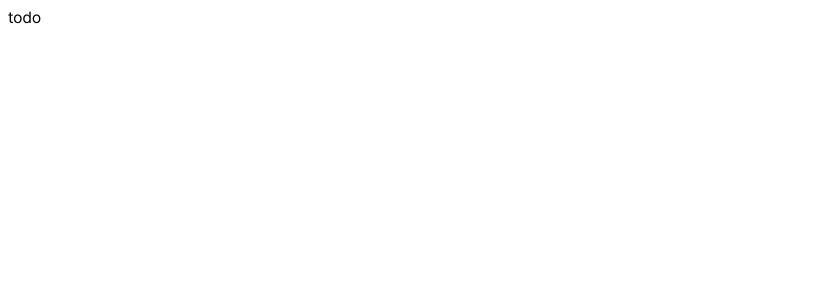
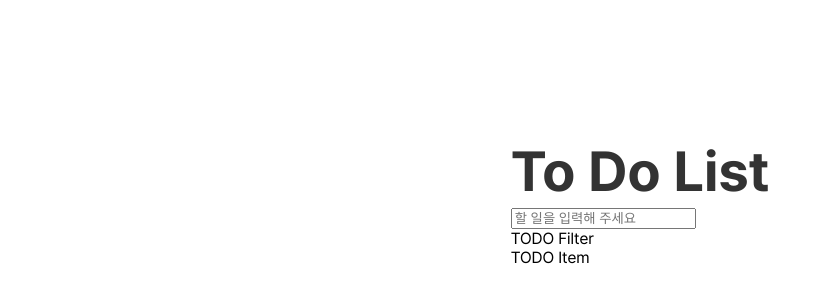
Before and after one commit to jdm1219/todo-myfair, a Next.js app: page / in a window 1280 px wide. Shown: the top 302 px of the page, without its empty margins (0-823 px from the left). Built offline with nearby package versions, Linux system fonts and the light colour scheme.

Commit message:
feat: Todo 관련 component 파일 추가

```diff
--- a/src/components/pages/TodoUserListPage.tsx
+++ b/src/components/pages/TodoUserListPage.tsx
@@ -1,15 +1,21 @@
 "use client";
 import React from "react";
 import styled from "@emotion/styled";
+import Todo from "../todo/Todo";
 
-const Container = styled.div``;
+const Container = styled.div`
+  display: flex;
+  flex-direction: column;
+  align-items: center;
+  padding: 128px 0;
+`;
 
 interface Props {}
 
 const TodoUserListPage = ({}: Props) => {
   return (
     <Container>
-      <div>todo</div>
+      <Todo />
     </Container>
   );
 };
--- /dev/null
+++ b/src/components/todo/Todo.tsx
@@ -0,0 +1,24 @@
+import React from "react";
+import TodoInput from "./TodoInput";
+import TodoList from "./TodoList";
+import styled from "@emotion/styled";
+
+const TodoTitle = styled.h1`
+  margin: 0;
+  font-size: 56px;
+  line-height: 72px;
+  text-align: center;
+  color: #333333;
+`;
+
+const Todo = () => {
+  return (
+    <div>
+      <TodoTitle>To Do List</TodoTitle>
+      <TodoInput />
+      <TodoList />
+    </div>
+  );
+};
+
+export default Todo;
--- /dev/null
+++ b/src/components/todo/TodoFilter.tsx
@@ -0,0 +1,11 @@
+import React from "react";
+
+const TodoFilter = () => {
+  return (
+    <div>
+      TODO Filter
+    </div>
+  );
+};
+
+export default TodoFilter;
--- /dev/null
+++ b/src/components/todo/TodoInput.tsx
@@ -0,0 +1,9 @@
+import React from "react";
+
+const TodoInput = () => {
+  return (
+    <input type="text" placeholder="할 일을 입력해 주세요"/>
+  );
+};
+
+export default TodoInput;
--- /dev/null
+++ b/src/components/todo/TodoItem.tsx
@@ -0,0 +1,11 @@
+import React from "react";
+
+const TodoItem = () => {
+  return (
+    <div>
+      TODO Item
+    </div>
+  );
+};
+
+export default TodoItem;
--- /dev/null
+++ b/src/components/todo/TodoList.tsx
@@ -0,0 +1,14 @@
+import React from "react";
+import TodoFilter from "./TodoFilter";
+import TodoItem from "./TodoItem";
+
+const TodoList = () => {
+  return (
+    <div>
+      <TodoFilter />
+      <TodoItem />
+    </div>
+  );
+};
+
+export default TodoList;
```
